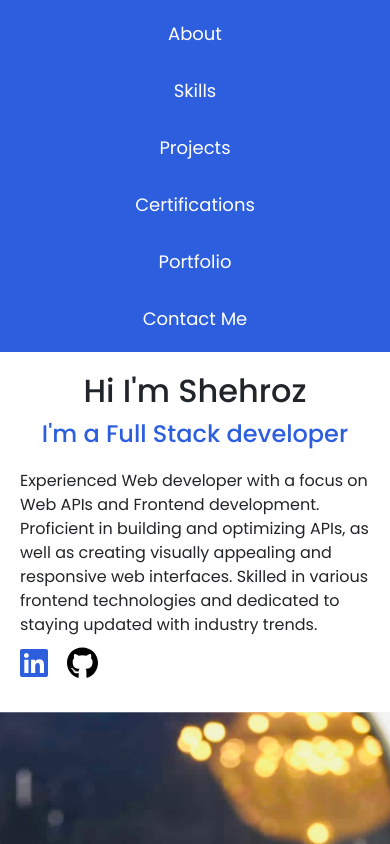
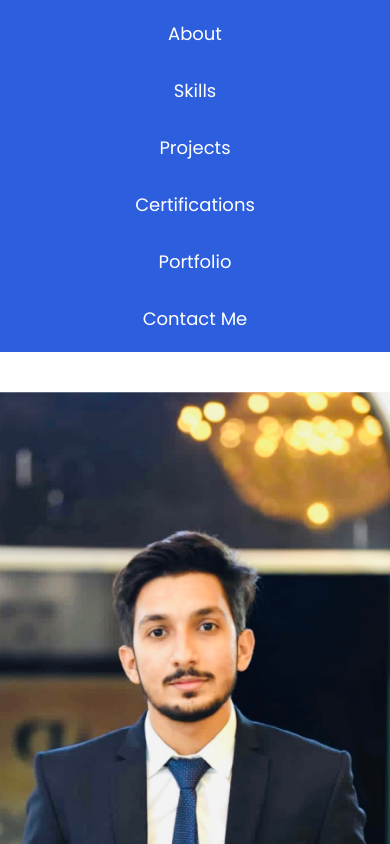
Before and after one commit to shehroz665/PortfolioWebsite, an Angular app: page /home in a window 390 px wide. Shown: the top 844 px of the page. Built offline with nearby package versions, Linux system fonts and the light colour scheme.

Commit message:
about styling updated

```diff
--- a/src/app/about/about.component.css
+++ b/src/app/about/about.component.css
@@ -93,6 +93,7 @@ img {
 
 .custom-paragraph {
     text-align: left;
+    color: gray;
     width: 100%;
     max-width: 600px;
     margin: 0 auto;
@@ -154,19 +155,22 @@ img {
 @media (max-width: 767px) {
     .aboutSection {
         display: flex;
-        flex-direction: column;
+        flex-direction: column-reverse;
         padding:0;
     }
     .custom-image {
         width: auto;
         height: auto;
     }
+    .custom-about-section{
+        margin-top: 10px;
+    }
     .custom-about-section h1 {
-        text-align: center;
+        text-align: left;
     }
 
     .custom-about-section h2 {
-        text-align: center;
+        text-align: left;
     }
     .icon{
         margin: 10px 0;
```
